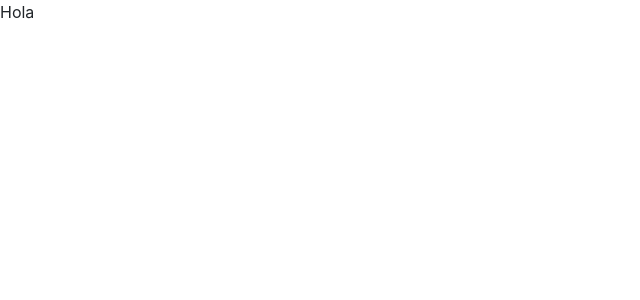
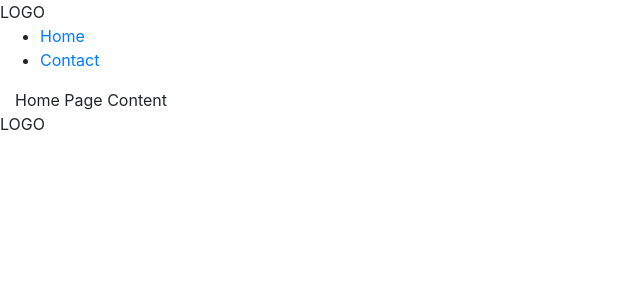
Before and after one commit to linorallo/Web_Scrapper, a React (Create React App) app in the folder web/product-finder/: page / in a window 1280 px wide. Shown: the top 300 px of the page, without its empty margins (0-640 px from the left). Built offline with nearby package versions, Linux system fonts and the light colour scheme.

Commit message:
web structured

```diff
--- a/web/product-finder/src/App.js
+++ b/web/product-finder/src/App.js
@@ -1,12 +1,15 @@
 import React from 'react';
-
-
+//import './Assets/css/default.min.css';
+import Header from './components/headerComponents/header';
+import Footer from './components/footerComponent/footer';
+import Homepage from './components/pages/homePage';
 
 function App() {
   return (
     <div className="App">
-      Hola
-
+      <Header/>
+      <Homepage/>
+      <Footer/>
     </div>
   );
 }
--- /dev/null
+++ b/web/product-finder/src/Assets/scss/_config.scss
@@ -0,0 +1,2 @@
+
+$white:#ffffff;
--- /dev/null
+++ b/web/product-finder/src/Assets/scss/default.scss
@@ -0,0 +1,8 @@
+
+header{
+    display: block;
+    width: 100%;
+    background: grey;
+    color: white;
+
+}
--- /dev/null
+++ b/web/product-finder/src/components/footerComponent/footer.js
@@ -0,0 +1,14 @@
+import React from 'react';
+
+function Footer() {
+  return (
+    <footer>
+       <div className='logo'>
+           LOGO
+       </div>
+
+    </footer>
+  );
+}
+
+export default Footer;
--- /dev/null
+++ b/web/product-finder/src/components/headerComponents/header.js
@@ -0,0 +1,23 @@
+import React from 'react';
+
+function Header() {
+  return (
+    <header>
+       <div className='logo'>
+           LOGO
+       </div>
+       <nav>
+           <ul>
+               <li>
+                   <a href=""> Home </a>
+               </li>
+               <li>
+                   <a href=""> Contact </a>
+               </li>
+           </ul>
+       </nav>
+    </header>
+  );
+}
+
+export default Header;
--- /dev/null
+++ b/web/product-finder/src/components/pages/homePage.js
@@ -0,0 +1,13 @@
+import React from 'react';
+
+
+function Homepage ()  {
+  return (
+    <div className="container-fluid">
+       Home Page Content
+
+    </div>
+  );
+}
+
+export default Homepage;
```
Also changed, not shown: web/product-finder/package.json (+8 -0 lines), web/product-finder/src/gulpfile.js (renamed from web/product-finder/src/gulp.js), 1 other file (tests, documents, lock files or other folders).
